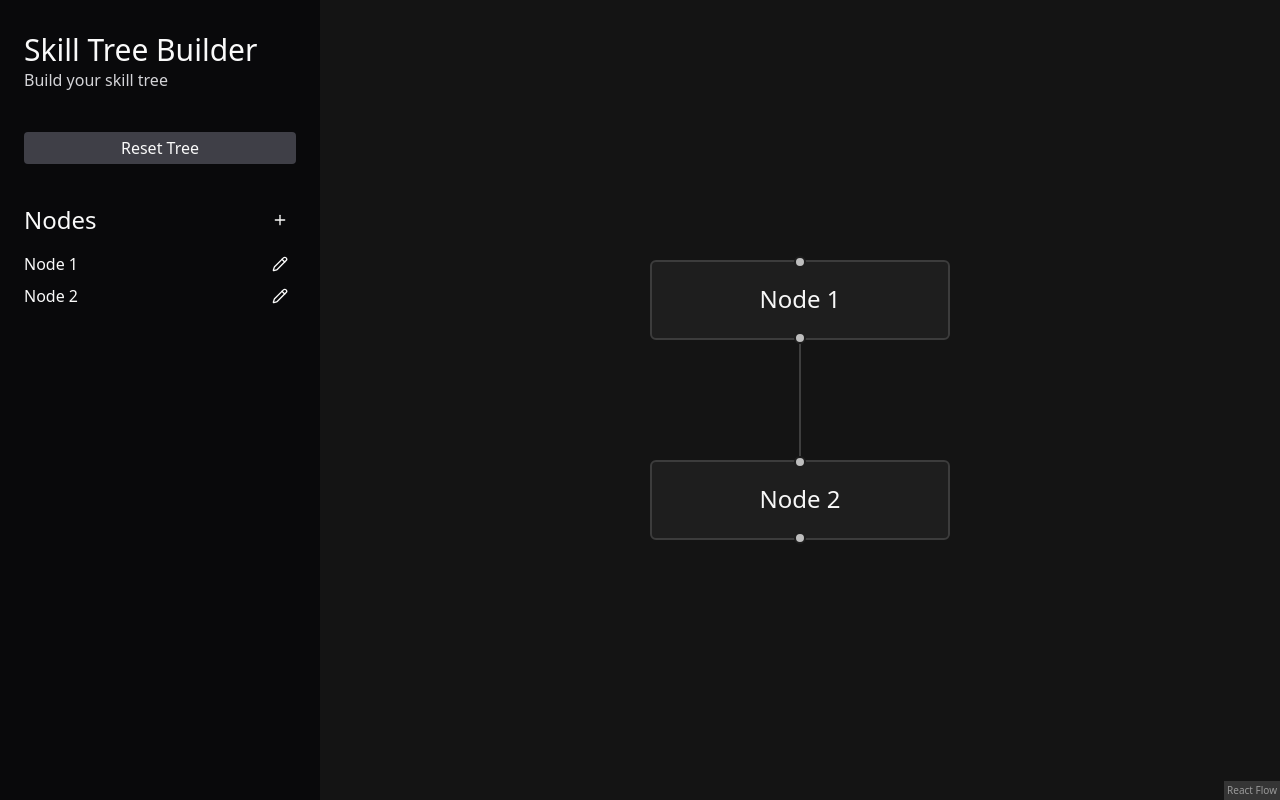
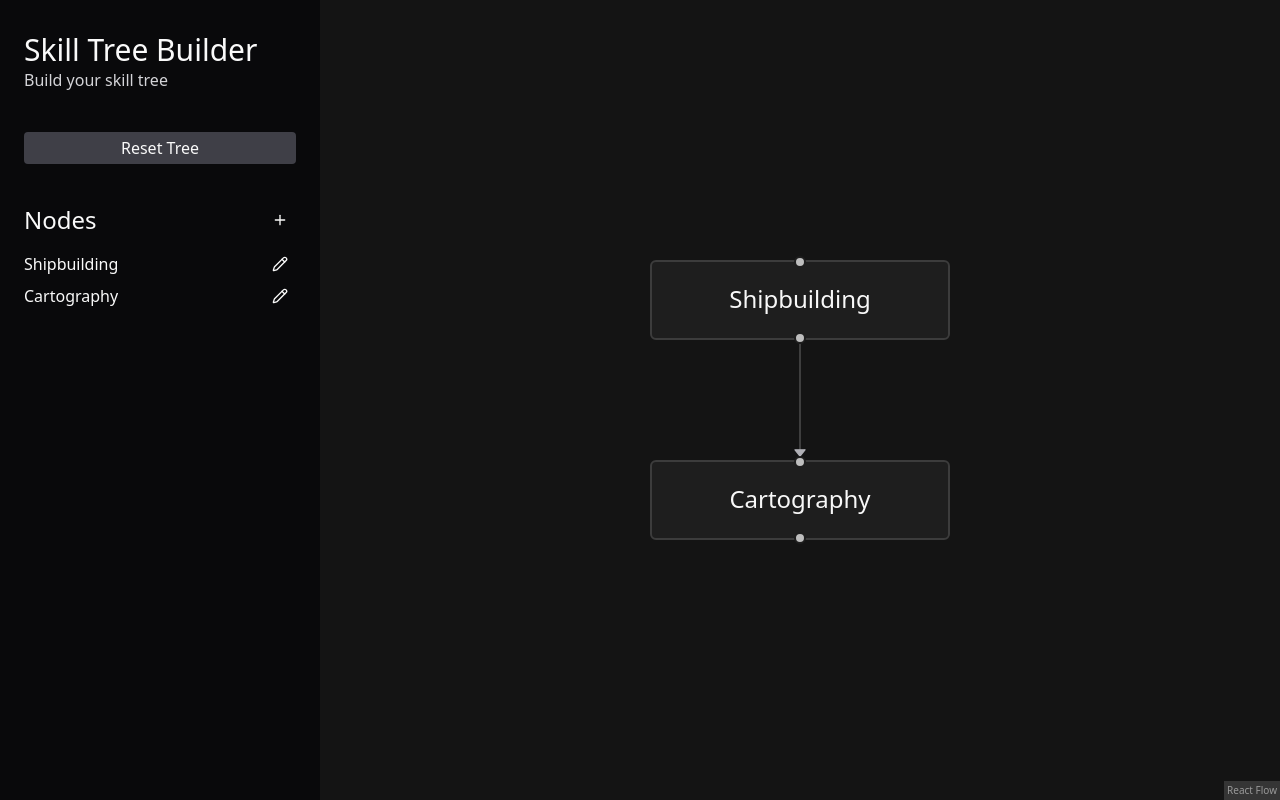
Before and after one commit to MattElcock/skill-tree-builder, a React (Vite) app: page / in a window 1280 px wide. Built offline with nearby package versions, Linux system fonts and the light colour scheme.

Commit message:
feat: prevent cycles

```diff
--- a/package.json
+++ b/package.json
@@ -18,6 +18,7 @@
     "react": "^19.1.1",
     "react-dom": "^19.1.1",
     "react-hook-form": "^7.62.0",
+    "react-toastify": "^11.0.5",
     "tailwindcss": "^4.1.13",
     "uuid": "^13.0.0"
   },
--- a/src/App.tsx
+++ b/src/App.tsx
@@ -2,6 +2,7 @@ import "@xyflow/react/dist/style.css";
 import { AppLayout } from "@/containers/AppLayout";
 import { SkillTree } from "@/containers/SkillTree";
 import { QueryClient, QueryClientProvider } from "@tanstack/react-query";
+import { ToastContainer } from "react-toastify";
 
 const queryClient = new QueryClient();
 
@@ -11,6 +12,7 @@ export default function App() {
       <AppLayout>
         <SkillTree />
       </AppLayout>
+      <ToastContainer />
     </QueryClientProvider>
   );
 }
--- a/src/containers/SkillTree/SkillTree.tsx
+++ b/src/containers/SkillTree/SkillTree.tsx
@@ -4,30 +4,103 @@ import { useSkillTree } from "@/hooks/useSkillTree";
 import {
   addEdge,
   applyNodeChanges,
+  getOutgoers,
+  MarkerType,
   ReactFlow,
+  ReactFlowProvider,
+  useReactFlow,
+  type Connection,
+  type Edge,
+  type Node,
   type OnConnect,
   type OnNodesChange,
 } from "@xyflow/react";
 import "@xyflow/react/dist/style.css";
+import { useCallback, useEffect, useState } from "react";
+import { Slide, toast } from "react-toastify";
 
-const SkillTree = () => {
+const UnwrappedSkillTree = () => {
   const { data: tree } = useSkillTree();
   const { mutate: editNodes } = useEditNodes();
   const { mutate: editEdges } = useEditEdges();
+  const { getNodes, getEdges } = useReactFlow();
+
+  const [showCycleError, setShowCycleError] = useState(false);
+
+  useEffect(() => {
+    if (showCycleError) {
+      toast.error(
+        "Whoops! That connection would create a cycle, which isn’t allowed.",
+        {
+          theme: "colored",
+          transition: Slide,
+          onClose: () => setShowCycleError(false),
+        }
+      );
+    }
+  }, [showCycleError]);
+
+  // See https://reactflow.dev/examples/interaction/prevent-cycles
+  const isValidConnection = useCallback(
+    (connection: Connection | Edge) => {
+      const nodes = getNodes();
+      const edges = getEdges();
+      const target = nodes.find((node) => node.id === connection.target);
+
+      if (!target) {
+        throw new Error();
+      }
+
+      const hasCycle = (node: Node, visited = new Set()) => {
+        if (visited.has(node.id)) return false;
+
+        visited.add(node.id);
+
+        for (const outgoer of getOutgoers(node, nodes, edges)) {
+          if (outgoer.id === connection.source) return true;
+          if (hasCycle(outgoer, visited)) return true;
+        }
+      };
+
+      if (target.id === connection.source) return false;
+
+      if (hasCycle(target)) {
+        setShowCycleError(true);
+        return false;
+      } else {
+        return true;
+      }
+    },
+    [getNodes, getEdges]
+  );
+
+  const onNodesChange: OnNodesChange = useCallback(
+    (changes) => {
+      editNodes(applyNodeChanges(changes, getNodes()));
+    },
+    [editNodes, getNodes]
+  );
+
+  const onConnect: OnConnect = useCallback(
+    (connection) => {
+      editEdges(
+        addEdge(
+          {
+            ...connection,
+            markerEnd: { type: MarkerType.ArrowClosed },
+          },
+          getEdges()
+        )
+      );
+    },
+    [editEdges, getEdges]
+  );
 
   if (!tree) {
     return <p>Loading</p>;
   }
 
   const { nodes, edges } = tree;
-
-  const onNodesChange: OnNodesChange = (changes) => {
-    editNodes(applyNodeChanges(changes, nodes));
-  };
-
-  const onConnect: OnConnect = (connection) => {
-    editEdges(addEdge(connection, edges));
-  };
 
   return (
     <ReactFlow
@@ -37,8 +110,17 @@ const SkillTree = () => {
       fitView
       onNodesChange={onNodesChange}
       onConnect={onConnect}
+      isValidConnection={isValidConnection}
     />
   );
 };
 
+const SkillTree = () => {
+  return (
+    <ReactFlowProvider>
+      <UnwrappedSkillTree />
+    </ReactFlowProvider>
+  );
+};
+
 export { SkillTree };
--- a/src/hooks/useSkillTree/initialSkillTree.ts
+++ b/src/hooks/useSkillTree/initialSkillTree.ts
@@ -1,22 +1,23 @@
 import type { SkillTree } from "@/types";
-import type { Node, Edge } from "@xyflow/react";
+import { type Node, type Edge, MarkerType } from "@xyflow/react";
+import { v4 as uuidv4 } from "uuid";
 
 const initialNodes: Node[] = [
-  { id: "n1", position: { x: 0, y: 0 }, data: { label: "Node 1" } },
-  { id: "n2", position: { x: 0, y: 100 }, data: { label: "Node 2" } },
+  { id: uuidv4(), position: { x: 0, y: 0 }, data: { label: "Shipbuilding" } },
+  { id: uuidv4(), position: { x: 0, y: 100 }, data: { label: "Cartography" } },
 ];
 
 const initialEdges: Edge[] = [
   {
-    id: "n1-n2",
-    source: "n1",
-    target: "n2",
-    domAttributes: { "aria-description": "Hello world" },
+    id: uuidv4(),
+    source: initialNodes[0].id,
+    target: initialNodes[1].id,
+    markerEnd: { type: MarkerType.ArrowClosed },
   },
 ];
 
 export const initialSkillTree: SkillTree = {
-  id: "skilltree-1",
+  id: uuidv4(),
   name: "My First Tree",
   nodes: initialNodes,
   edges: initialEdges,
```
Also changed, not shown: 1 other file (tests, documents, lock files or other folders).
